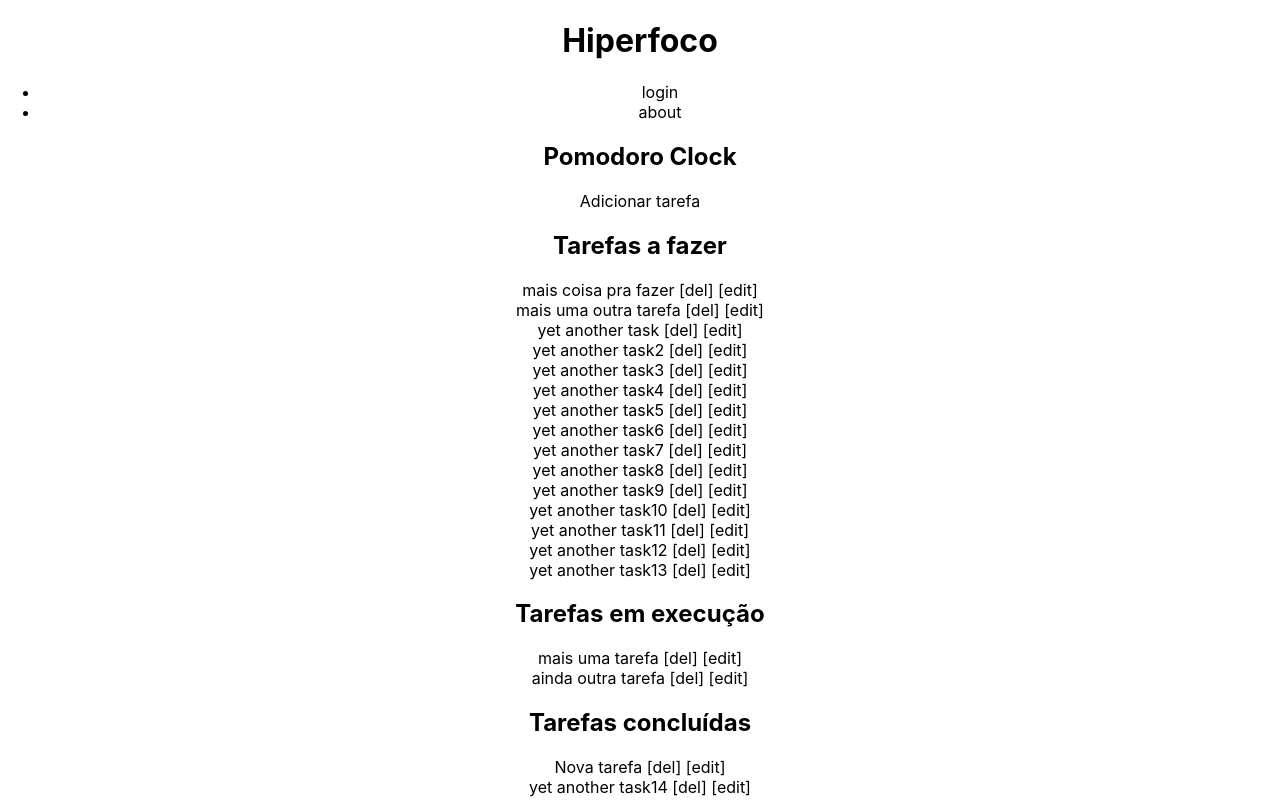
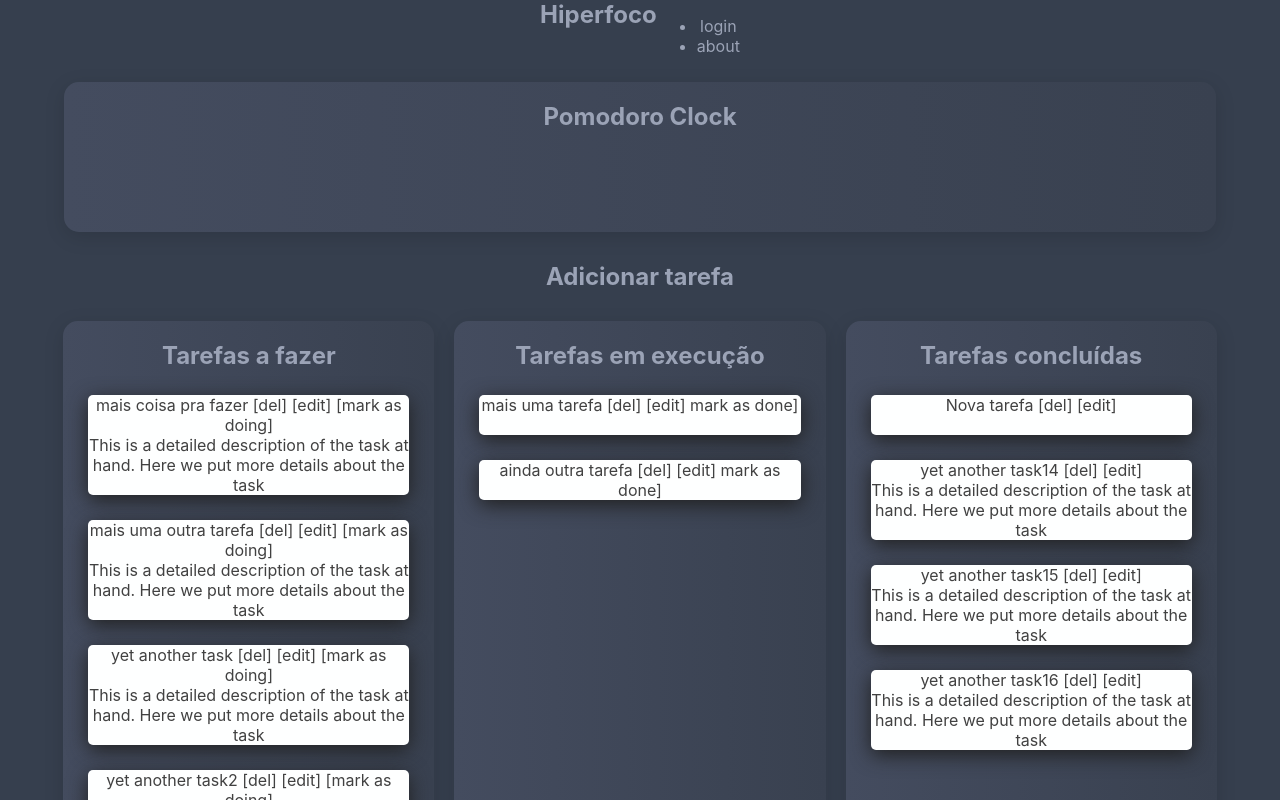
Before and after one commit to JohelPires/hiperfoco-v3-frontend, a React (Create React App) app: page / in a window 1280 px wide. Shown: the top 800 px of the page. Built offline with nearby package versions, Linux system fonts and the light colour scheme.

Commit message:
styling up

```diff
--- a/src/App.css
+++ b/src/App.css
@@ -1,10 +1,47 @@
 .App {
   text-align: center;
+  background-color: #363f4e;
+  color: #9ba3b6;
+  display: flex;
+  flex-direction: column;
+  justify-content: center;
+  align-items: center;
+}
+
+h1 {
+  margin: 0;
+}
+
+.navbar {
+  display: flex;
 }
 
 .App-logo {
   height: 40vmin;
   pointer-events: none;
+}
+
+.Container {
+  margin: 10px;
+  width: 29vw;
+  /* background-color: #444c5f; */
+  background: linear-gradient(to right, #444c5f, #394150);
+  box-shadow: 0px 5px 20px #00000021;
+  border-radius: 15px;
+}
+.PomodoroContainer {
+  height: 150px;
+  width: 90vw;
+}
+
+.list-item {
+  min-height: 40px;
+  /* width: 300px; */
+  color: #414141;
+  background-color: #feffff;
+  border-radius: 5px;
+  margin: 25px;
+  box-shadow: 0px 5px 20px rgb(32, 32, 32);
 }
 
 @media (prefers-reduced-motion: no-preference) {
--- a/src/App.js
+++ b/src/App.js
@@ -1,5 +1,54 @@
 import './App.css'
+import { useState } from 'react'
 
+function TaskList(props) {
+  return (
+    <div className='taskListContainer Container'>
+      <h2>{props.title}</h2>
+      <div>
+        {props.dados.map((d) => {
+          return (
+            <div className='list-item'>
+              {d.title} [del] [edit]{' '}
+              {d.status === 0
+                ? '[mark as doing]'
+                : d.status === 1
+                ? 'mark as done]'
+                : ''}
+              <div>{d.desc}</div>
+            </div>
+          )
+        })}
+      </div>
+    </div>
+  )
+}
+
+function Navbar() {
+  return (
+    <nav className='navbar'>
+      <h1>Hiperfoco</h1>
+      <ul>
+        <li>login</li>
+        <li>about</li>
+      </ul>
+    </nav>
+  )
+}
+
+function AddTask() {
+  return <h2>Adicionar tarefa</h2>
+}
+
+function PomodoroClock() {
+  return (
+    <div className='PomodoroContainer Container'>
+      <h2>Pomodoro Clock</h2>
+    </div>
+  )
+}
+
+function App() {
   const data = [
     {
       _id: '63ed7dd7f95d71f7c7fcc655',
@@ -167,51 +216,14 @@ const data = [
       __v: 0,
     },
   ]
+  console.log(data)
 
-function TaskList(props) {
-  return (
-    <div>
-      <h2>{props.title}</h2>
-      <div>
-        {props.dados.map((d) => {
-          return (
-            <div>
-              {d.title} [del] [edit]{' '}
-              {props.dados.status === 0 && '[mark as doing]'}{' '}
-            </div>
-          )
-        })}
-      </div>
-    </div>
-  )
-}
-
-function Header() {
-  return (
-    <>
-      <h1>Hiperfoco</h1>
-      <ul>
-        <li>login</li>
-        <li>about</li>
-      </ul>
-    </>
-  )
-}
-
-function AddTask() {
-  return <div>Adicionar tarefa</div>
-}
-
-function PomodoroClock() {
-  return <h2>Pomodoro Clock</h2>
-}
-
-function App() {
   return (
     <div className='App'>
-      <Header />
+      <Navbar />
       <PomodoroClock />
       <AddTask />
+      <div style={{ display: 'flex' }}>
         <TaskList
           title='Tarefas a fazer'
           dados={data.filter((d) => d.status === 0)}
@@ -225,6 +237,7 @@ function App() {
           dados={data.filter((d) => d.status === 2)}
         />
       </div>
+    </div>
   )
 }
 
```
Lines whose indentation alone changed are shown as unchanged.
